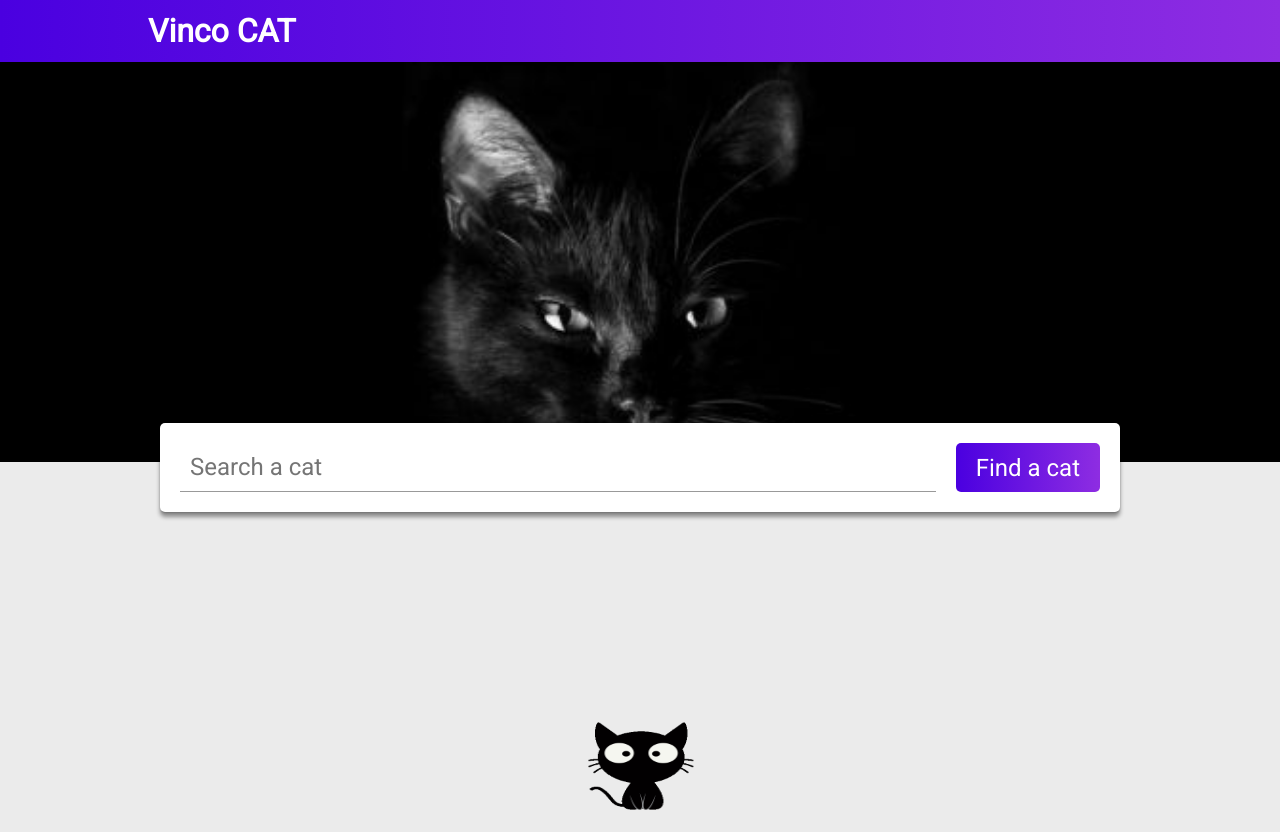
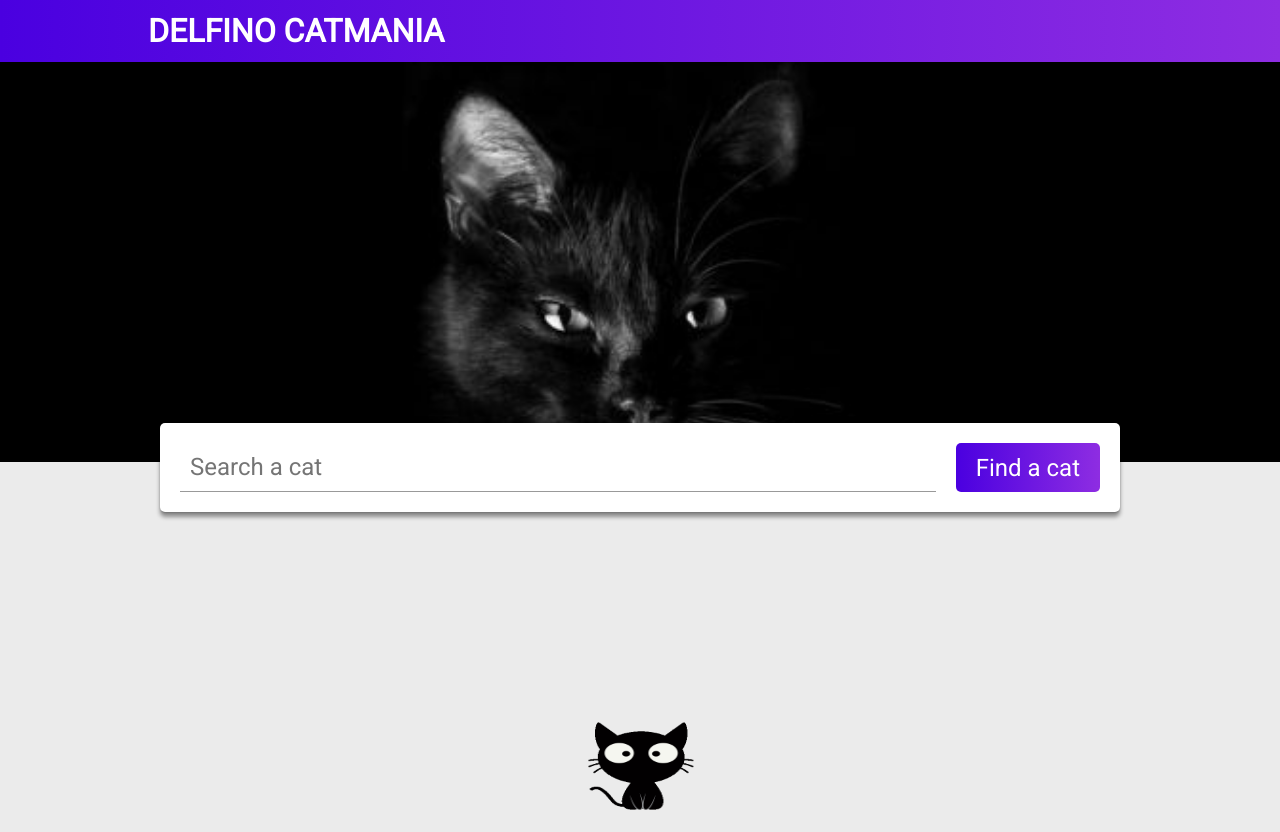
Before and after one commit to markariesdelfino/delfino-41b, a plain HTML site: page index.html in a window 1280 px wide. Drawn offline with Linux system fonts and the light colour scheme.

Commit message:
2nd Commit

```diff
--- a/index.html
+++ b/index.html
@@ -10,7 +10,7 @@
 <body>
     <header>
         <div class="container">
-            <h1>Vinco CAT</h1>
+            <h1>DELFINO CATMANIA</h1>
         </div>
     </header>
 
```
